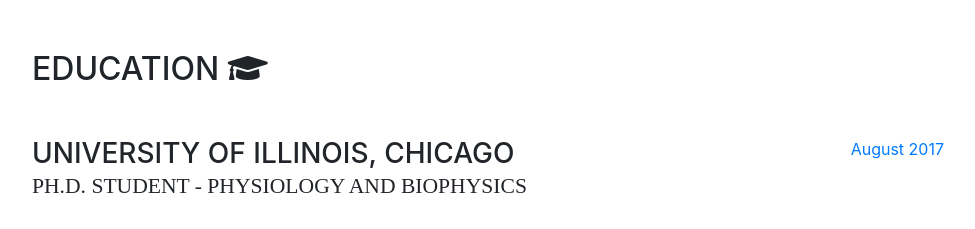
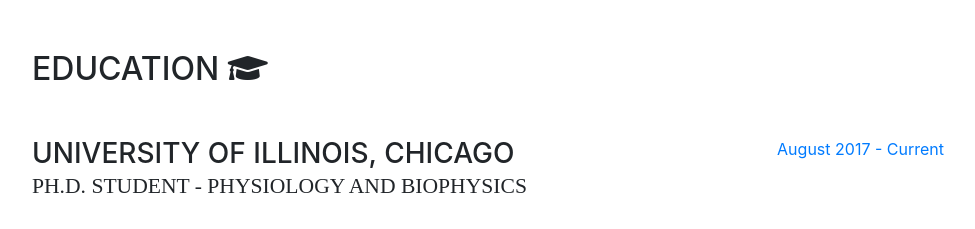
Before and after one commit to tsargis/tsargis.github.io, a website with bundled scripts: page index.html in a window 1280 px wide. Shown: the part 1000-1229 px from the top of the page, without its empty margins (288-1263 px from the left). Built offline with nearby package versions, Linux system fonts and the light colour scheme; a web font is replaced by a local one.

Commit message:
Update index.html

```diff
--- a/index.html
+++ b/index.html
@@ -131,7 +131,7 @@
               <div class="subheading mb-3">Ph.D. Student - Physiology and Biophysics</div>
             </div>
             <div class="resume-date text-md-right">
-              <span class="text-primary">August 2017</span>
+              <span class="text-primary">August 2017 - Current</span>
             </div>
           </div>
 
```
